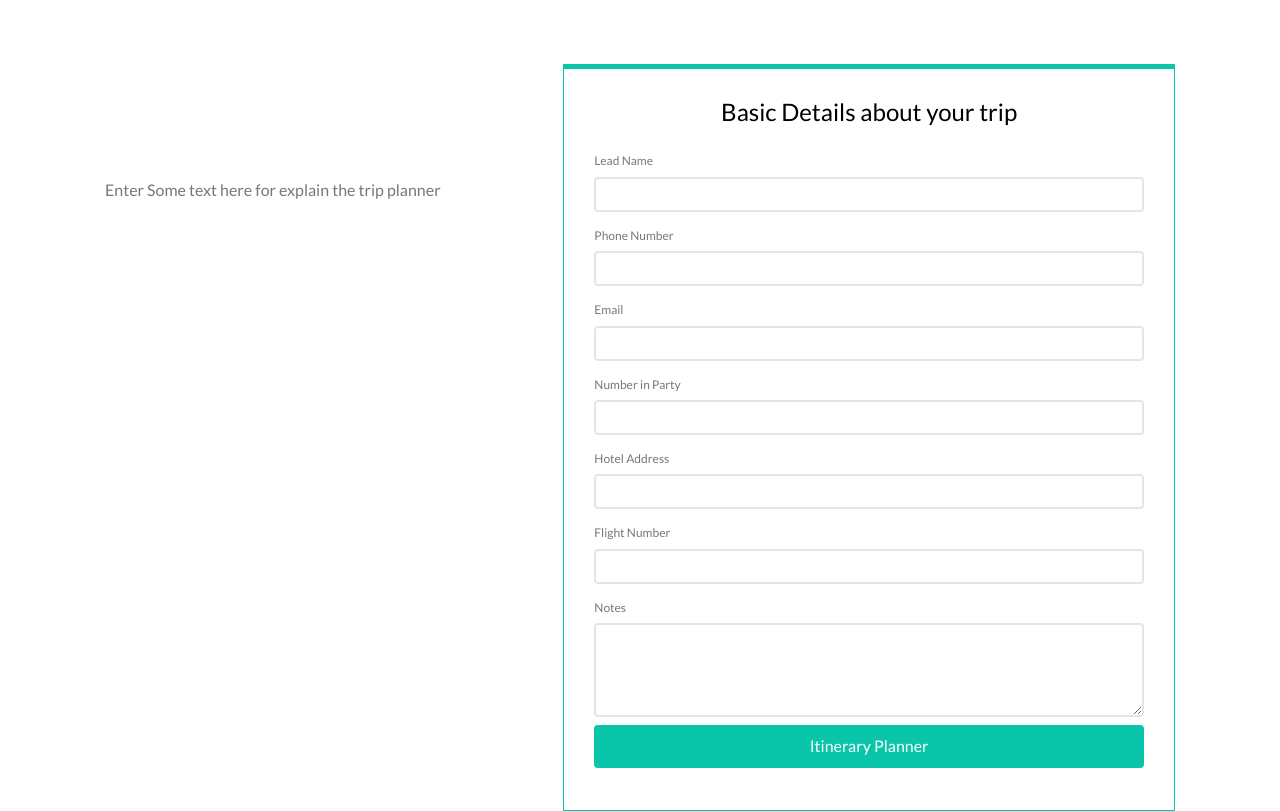
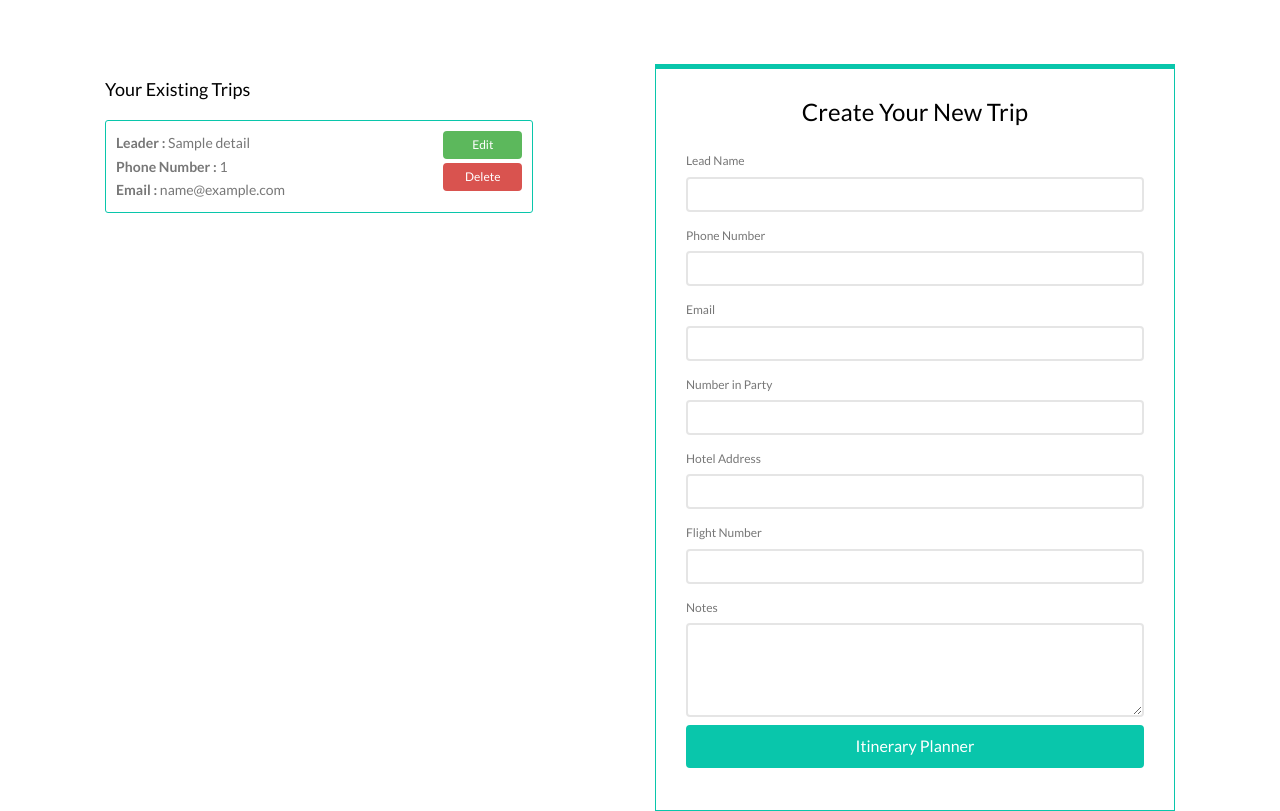
Before and after one commit to JayaniSumudini/Golf-Travel-Tracker, a PHP site: page /createTrip/index.php in a window 1280 px wide. Run offline with PHP 8.4, Linux system fonts and the light colour scheme; the visitor is signed in with stand-in values (Sample User, id 1); tables that the repository leaves empty hold one stand-in row (values such as "Sample post").

Commit message:
add existing trips

```diff
--- a/createTrip/index.php
+++ b/createTrip/index.php
@@ -1,7 +1,9 @@
 <?php
 session_start();
+
 if (!isset($_SESSION['user'])) {
     header("Location:../login");
+
 }
 
 if ($_POST) {
@@ -20,7 +22,7 @@ if ($_POST) {
         $query = "INSERT INTO party_details (lead_name,phone_number,email,hotel_address,flight_number,notes,user_id,number_in_party)
               VALUES ('$lead_name','$phone_number','$email','$hotel_address','$flight_number','$notes','$user_id','$number_in_party')";
         if ($conn->query($query)) {
-            $_SESSION['party']=$conn->insert_id;
+            $_SESSION['party'] = $conn->insert_id;
             $_SESSION['trips'] = [];
 
             echo "<script>
@@ -112,17 +114,52 @@ if ($_POST) {
 
 
                     <div class="row row-mt-15em" style="margin-top: 4em;">
-                        <div class="col-md-4  mt-text animate-box" data-animate-effect="fadeInUp">
-                            Enter Some text here for explain the trip planner
+                        <div class="col-md-5  mt-text animate-box" data-animate-effect="fadeInUp" style="margin-top:1em">
+                            <?php
+                            require "../function/function.php";
+                            $conn = connection();
+                            ?>
+                            <h4>Your Existing Trips</h4>
+                            <?php
+                            $query = "SELECT * FROM party_details WHERE user_id =" .$_SESSION['user'];
+                            $result = $conn->query($query);
+                            if ($result->num_rows > 0) {
+                                while ($row = $result->fetch_assoc()) {
+                                    ?>
+
+                                    <div class="col-md-12" style="border: 1px solid #09C6AB;padding:10px;margin-bottom: 3px;border-radius: 3px; font-size: 14px">
+                                       <div class="row">
+                                           <div class="col-sm-9">
+                                               <b>Leader : </b><?php echo($row["lead_name"]); ?><br>
+                                               <b>Phone Number : </b><?php echo($row["phone_number"]); ?><br>
+                                               <b>Email : </b><?php echo($row["email"]); ?><br>
+                                           </div>
+                                           <div class="col-sm-3 ">
+                                               <a href="#">
+                                                   <input type="button" class="btn btn-sm btn-success btn-block"
+                                                          value="Edit" style="font-size: 12px; padding: 3px;">
+                                               </a>
+                                               <a href="#">
+                                                   <input type="button" class="btn btn-sm btn-danger btn-block"
+                                                          value="Delete" style="font-size: 12px; padding: 3px;">
+                                               </a>
+                                           </div>
+                                       </div>
+                                    </div>
+
+                                    <?php
+                                }
+                            }
+                            ?>
                         </div>
-                        <div class="col-md-7 col-md-push-1 animate-box" data-animate-effect="fadeInRight">
+                        <div class="col-md-6 col-md-push-1 animate-box" data-animate-effect="fadeInRight">
                             <div class="form-wrap"
                                  style="box-shadow: none; border: 1px solid #09C6AB; border-top: 5px solid #09C6AB;">
                                 <div class="tab">
                                     <div class="tab-content">
 
                                         <div id="login" class="tab-content-inner active" data-content="signup">
-                                            <h3 style="text-align:center">Basic Details about your trip</h3>
+                                            <h3 style="text-align:center">Create Your New Trip</h3>
 
                                             <form role="form" action="index.php" method="post">
                                                 <div class="row form-group">
```
